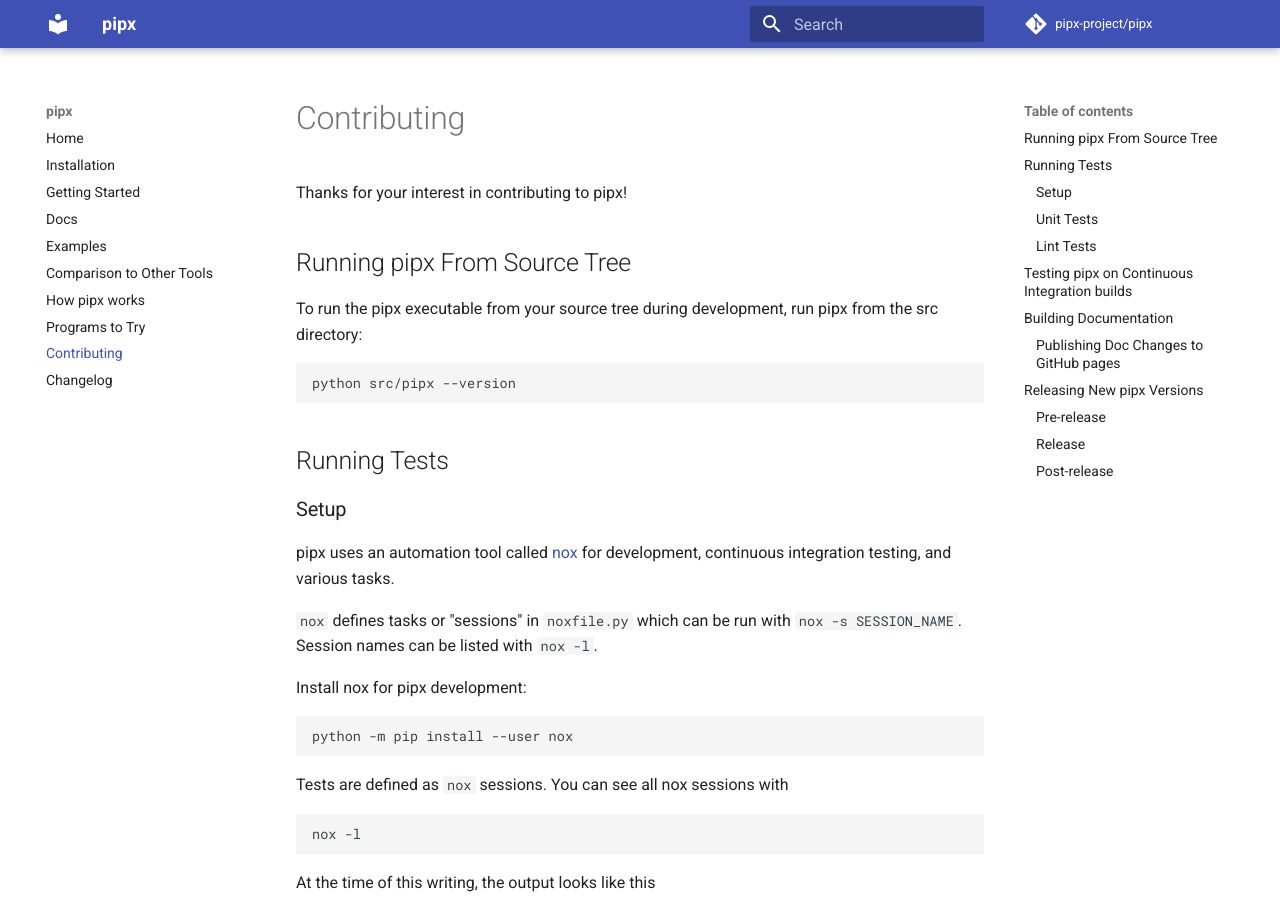
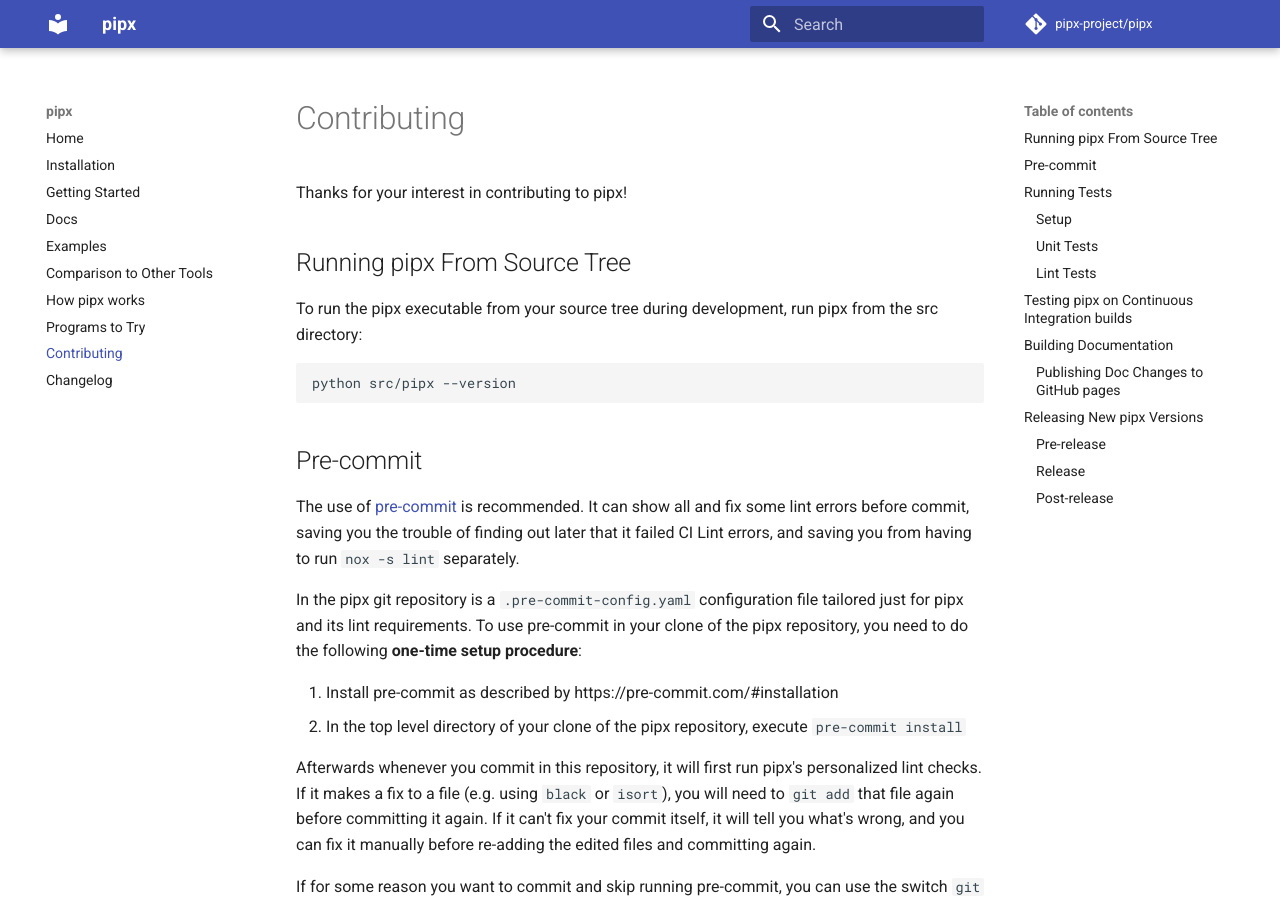
Before and after one commit to pypa/pipx, an MkDocs documentation site: the page built from docs/contributing.md, in a window 1280 px wide and 900 px high. Built offline with MkDocs 1.6.1 and Material for MkDocs 9.7.7, drawn with Linux system fonts in a browser that asks for light colours; comment, search, counter and statistics services are not loaded.

Commit message:
Add pre-commit section in contributing.md.

````diff
--- a/docs/contributing.md
+++ b/docs/contributing.md
@@ -6,6 +6,29 @@
 ```
 python src/pipx --version
 ```
+
+## Pre-commit
+The use of [pre-commit](https://pre-commit.com/) is recommended.  It can show
+all and fix some lint errors before commit, saving you the trouble of finding
+out later that it failed CI Lint errors, and saving you from having to run `nox
+-s lint` separately.
+
+In the pipx git repository is a `.pre-commit-config.yaml` configuration file
+tailored just for pipx and its lint requirements.  To use pre-commit in your
+clone of the pipx repository, you need to do the following **one-time setup
+procedure**:
+
+1. Install pre-commit as described by https://pre-commit.com/#installation
+2. In the top level directory of your clone of the pipx repository, execute `pre-commit install`
+
+Afterwards whenever you commit in this repository, it will first run pipx's
+personalized lint checks.  If it makes a fix to a file (e.g. using `black` or
+`isort`), you will need to `git add` that file again before committing it
+again.  If it can't fix your commit itself, it will tell you what's wrong, and
+you can fix it manually before re-adding the edited files and committing again.
+
+If for some reason you want to commit and skip running pre-commit, you can use
+the switch `git commit --no-verify`.
 
 ## Running Tests
 
````
